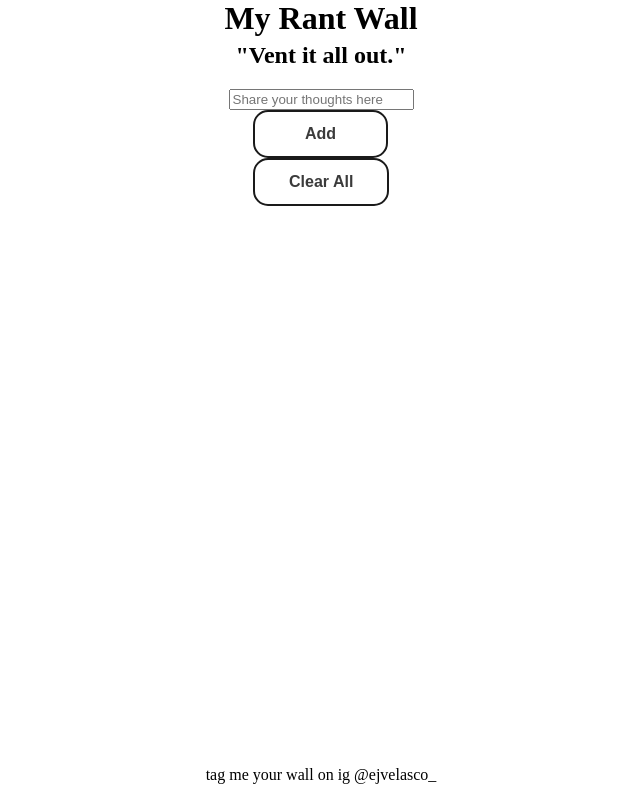
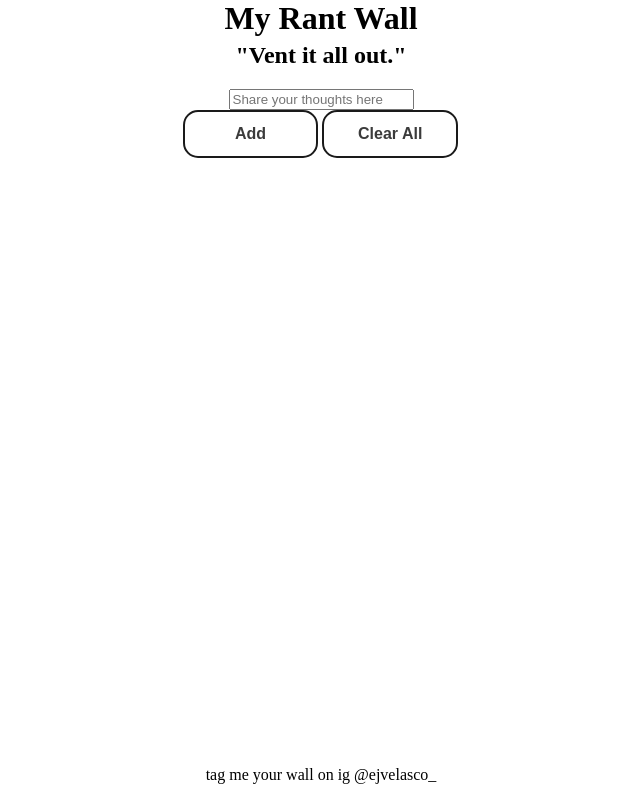
Before and after one commit to eddieljohn07/my-rant-wall, a plain HTML site: page index.html in a window 1280 px wide. Shown: the whole page, without its empty margins (319-959 px from the left). Drawn offline with Linux system fonts and the light colour scheme.

Commit message:
add button inside btn dv

```diff
--- a/index.html
+++ b/index.html
@@ -12,8 +12,10 @@
 		<h1>My Rant Wall</h1>
         <h2>"Vent it all out."</h2>
 		<input type="text" id="textInput" placeholder="Share your thoughts here">
-		<button id="addButton">Add</button>
-		<button id="clearButton">Clear All</button>
+        <div class="btn">
+            <button id="addButton">Add</button>
+		    <button id="clearButton">Clear All</button>
+        </div>
 		<div id="textContainer"></div>
         <p>tag me your wall on ig @ejvelasco_</p>
 	</div>
--- a/style.css
+++ b/style.css
@@ -46,7 +46,6 @@ button {
     font-size: 16px;
     font-weight: 600;
     line-height: normal;
-    margin: 0;
     min-height: 3em;
     min-width: 0;
     outline: none;
```
